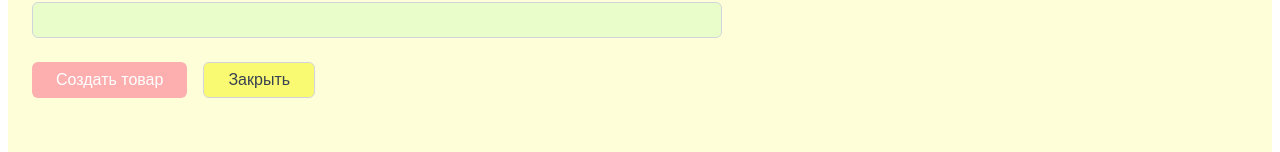
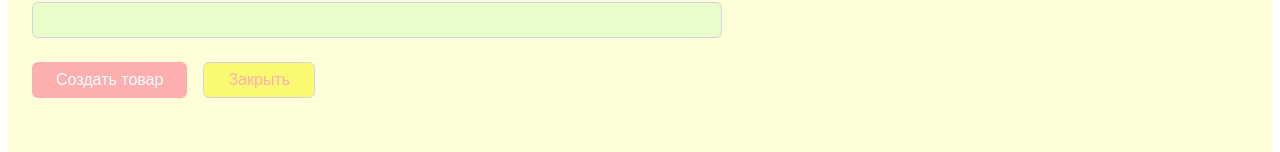
Before and after one commit to Alex135135/ecosistems, a Next.js app: page /create-product in a window 1280 px wide. Shown: the part 537-689 px from the top of the page. Built offline with nearby package versions, Linux system fonts and the light colour scheme.

Commit message:
edited button closed

```diff
--- a/src/components/forms/ProductForm/ProductForm.module.css
+++ b/src/components/forms/ProductForm/ProductForm.module.css
@@ -90,13 +90,13 @@
 .cancelButton {
     background-color: #fafa72;
     border: 1px solid #d1d5db;
-    color: #374151;
+    color: rgb(253, 175, 175);
 }
 
 .cancelButton:hover {
     background-color: #fafa72;
     border: 1px solid #d1d5db;
-    color: #374151;
+    color: rgb(253, 175, 175);
 }
 
 
```
